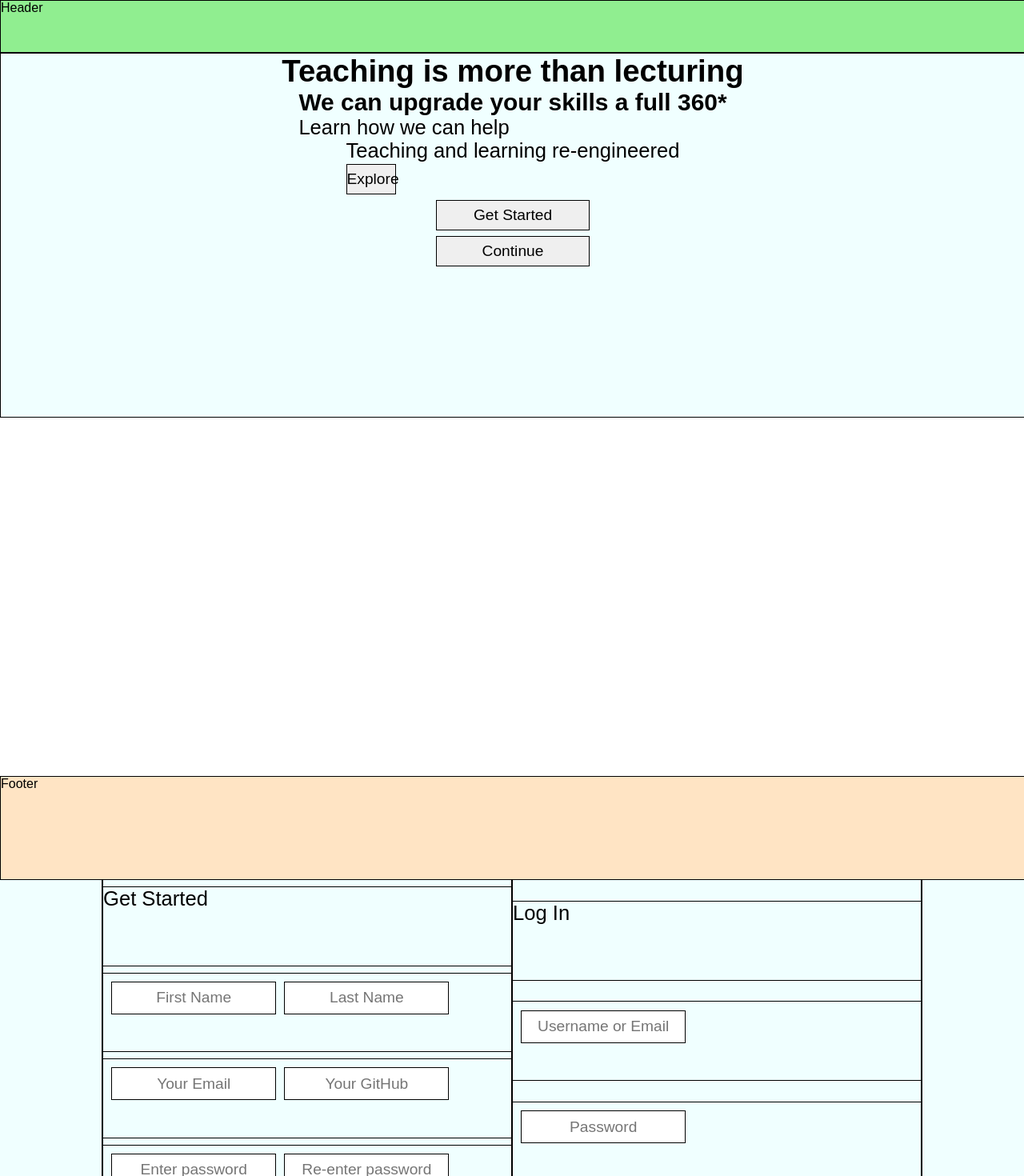
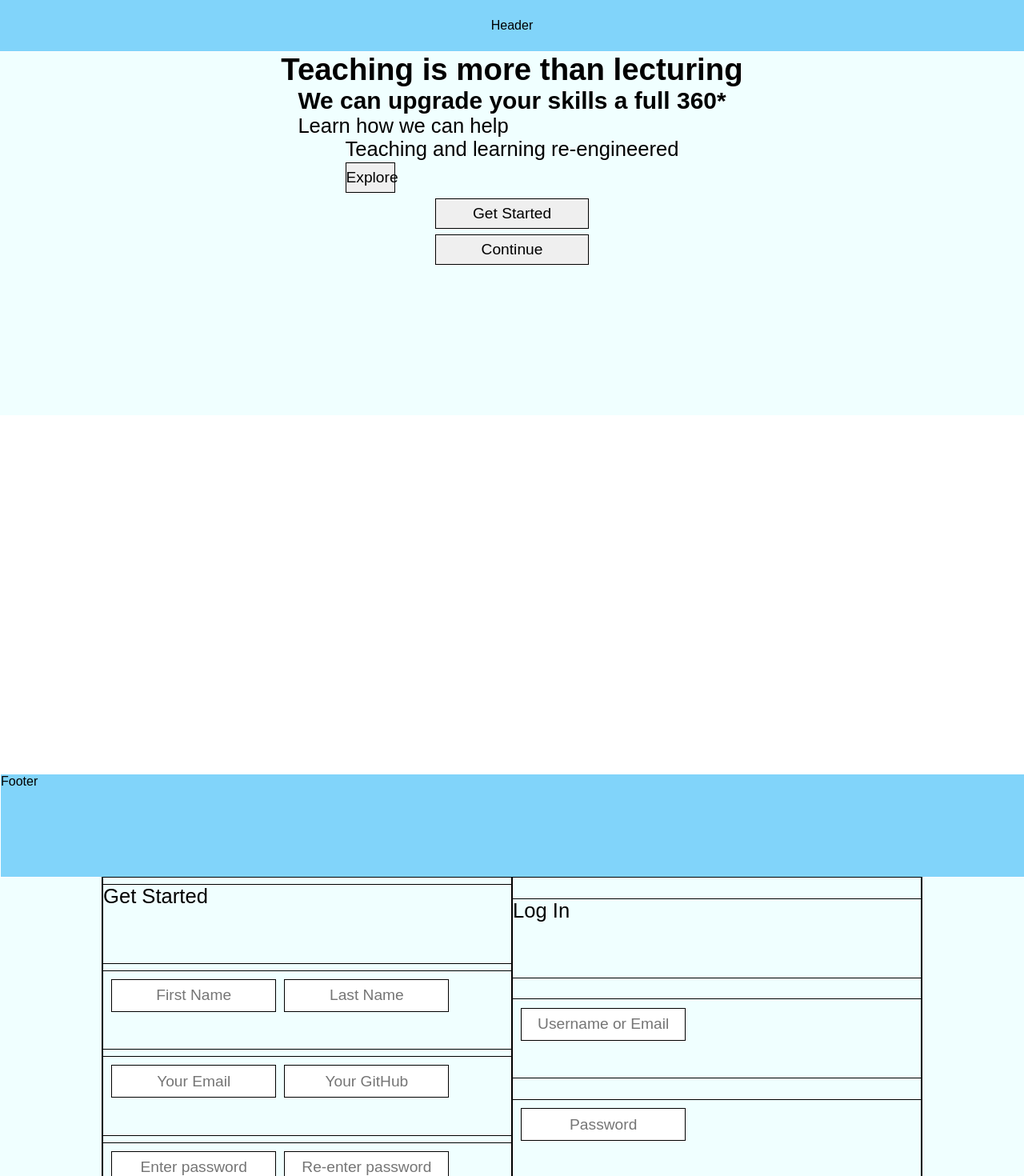
Before and after one commit to MokuaEnock/NxT-learn, a React (Create React App) app: page / in a window 1280 px wide. Shown: the top 1470 px of the page at 80% size. Built offline with nearby package versions, Linux system fonts and the light colour scheme; data requests are answered from the project's data file.

Commit message:
style hee header

```diff
--- a/src/components/home/header.js
+++ b/src/components/home/header.js
@@ -1,7 +1,7 @@
 import React from "react";
 
 function Header() {
-  return <header>Header</header>;
+  return <header id="header">Header</header>;
 }
 
 export default Header;
--- a/src/index.css
+++ b/src/index.css
@@ -52,17 +52,20 @@ button {
 
 /* home  =========================================================================== */
 
-header {
+#header {
   width: 100%;
   height: 5vw;
-  border: thin solid black;
-  background-color: lightgreen;
+  display: flex;
+  flex-direction: row;
+  justify-content: center;
+  align-items: center;
+  background-color: #81D4FA;
+  border-bottom: thin solid white;
 }
 
 main {
   width: 100%;
   height: 35.5vw;
-  border: thin solid black;
 
 }
 
@@ -75,8 +78,8 @@ main {
 footer {
   width: 100%;
   height: 10vw;
-  border: thin solid black;
-  background-color: bisque;
+  border: thin solid white;
+  background-color: #81D4FA;
 
 }
 
@@ -145,8 +148,12 @@ footer {
 header {
   width: 100%;
   height: 5vw;
-  border: thin solid black;
-  background-color: lightgreen;
+  display: flex;
+  flex-direction: row;
+  justify-content: center;
+  align-items: center;
+  background-color: #81D4FA;
+  border-bottom: thick solid white;
 }
 
 /* user form ======================================================== */
@@ -557,7 +564,7 @@ select:focus {
   border: thin solid;
   list-style: none;
   overflow-y: scroll;
-  background-color: olivedrab;
+  background-color: azure;
 }
 
 
```
